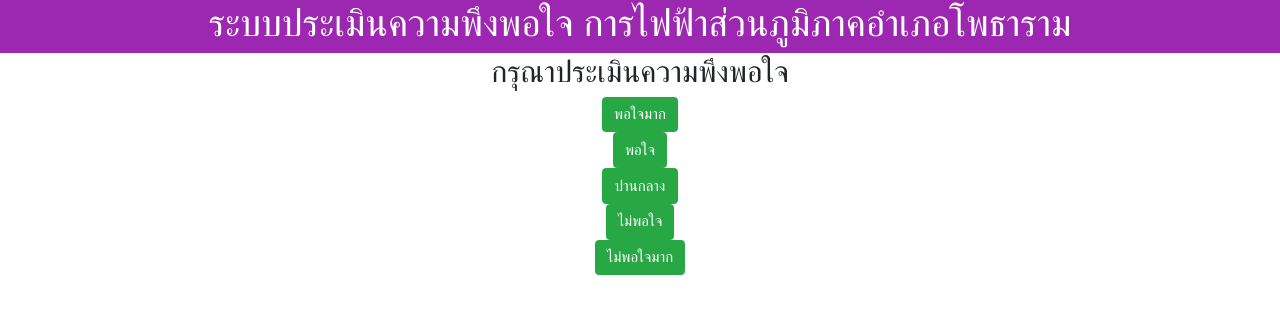
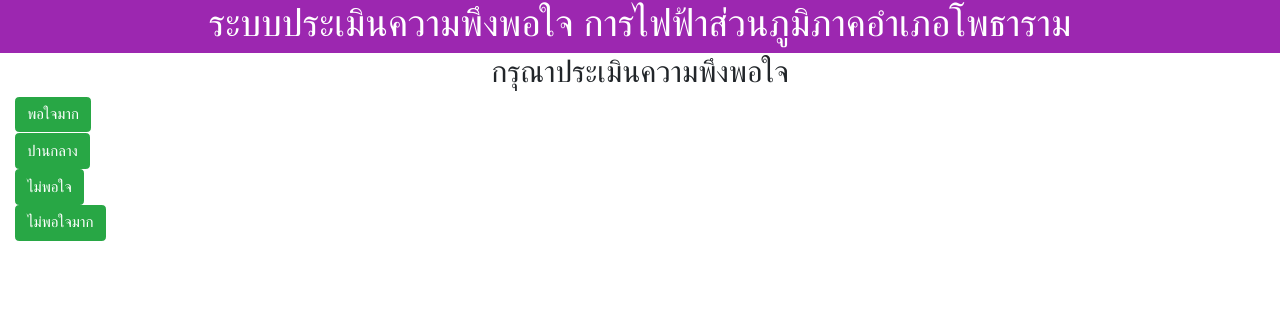
Before and after one commit to tueseed/satisfaction, a PHP site: page / in a window 1280 px wide. Shown: the top 314 px of the page. Run offline with PHP 8.4, Linux system fonts and the light colour scheme; some libraries are stand-ins or nearby versions.

Commit message:
Add files via upload

```diff
--- a/index.php
+++ b/index.php
@@ -21,14 +21,12 @@
 #container-fluid{
 margin-bottom: 10px;
 }
-.table-responsive{
-  display: block;
-  max-height: 500px;
-  overflow-y: auto;
-  -ms-overflow-style: -ms-autohiding-scrollbar;
-}
+
 .form-group2{
     text-align: center;
+}
+.form-froup3{
+	margin-bottom: 10px;
 }
 </style>
 </head>
@@ -50,35 +48,35 @@ margin-bottom: 10px;
     </div>
 	<div class="row">
         <div class="col-lg-12">
-            <div class="form-group2">
+            <div class="form-group3">
                     <input type="button" class="btn btn-success" value="พอใจมาก"/>
             </div>
         </div>
     </div>
 	<div class="row">
         <div class="col-lg-12">
-            <div class="form-group2">
+            <div class="form-group3>
                     <input type="button" class="btn btn-success" value="พอใจ"/>
             </div>
         </div>
     </div>
 	<div class="row">
         <div class="col-lg-12">
-            <div class="form-group2">
+            <div class="form-group3">
                     <input type="button" class="btn btn-success" value="ปานกลาง"/>
             </div>
         </div>
     </div>
 	<div class="row">
         <div class="col-lg-12">
-            <div class="form-group2">
+            <div class="form-group3">
                     <input type="button" class="btn btn-success" value="ไม่พอใจ"/>
             </div>
         </div>
     </div>
 	<div class="row">
         <div class="col-lg-12">
-            <div class="form-group2">
+            <div class="form-group3">
                     <input type="button" class="btn btn-success" value="ไม่พอใจมาก"/>
             </div>
         </div>
```
